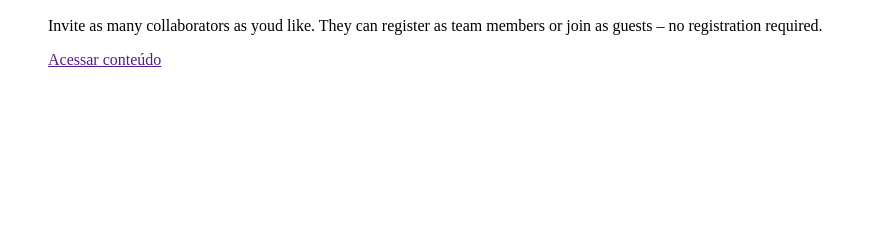
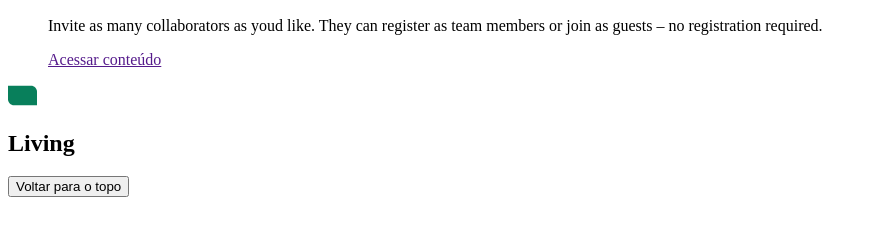
Before and after one commit to LuccaHaddadSerejo/js-vanilla-livingbase, a plain HTML site: page index.html in a window 1280 px wide. Shown: the part 302-538 px from the top of the page, without its empty margins (0-873 px from the left). Drawn offline with Linux system fonts and the light colour scheme.

Commit message:
create home html footer

```diff
--- a/index.html
+++ b/index.html
@@ -46,5 +46,12 @@
             </ul>
         </section>
     </main>
+    <footer class="footer">
+        <div class="footer_div">
+            <img class="footer_img" src="./src/pages/home/assets/Rectangle 4.svg" alt="">
+            <h2 class="footer_h2">Living</h2>
+        </div>
+        <button class="footer_btn">Voltar para o topo</button>
+    </footer>
 </body>
 </html>
```
